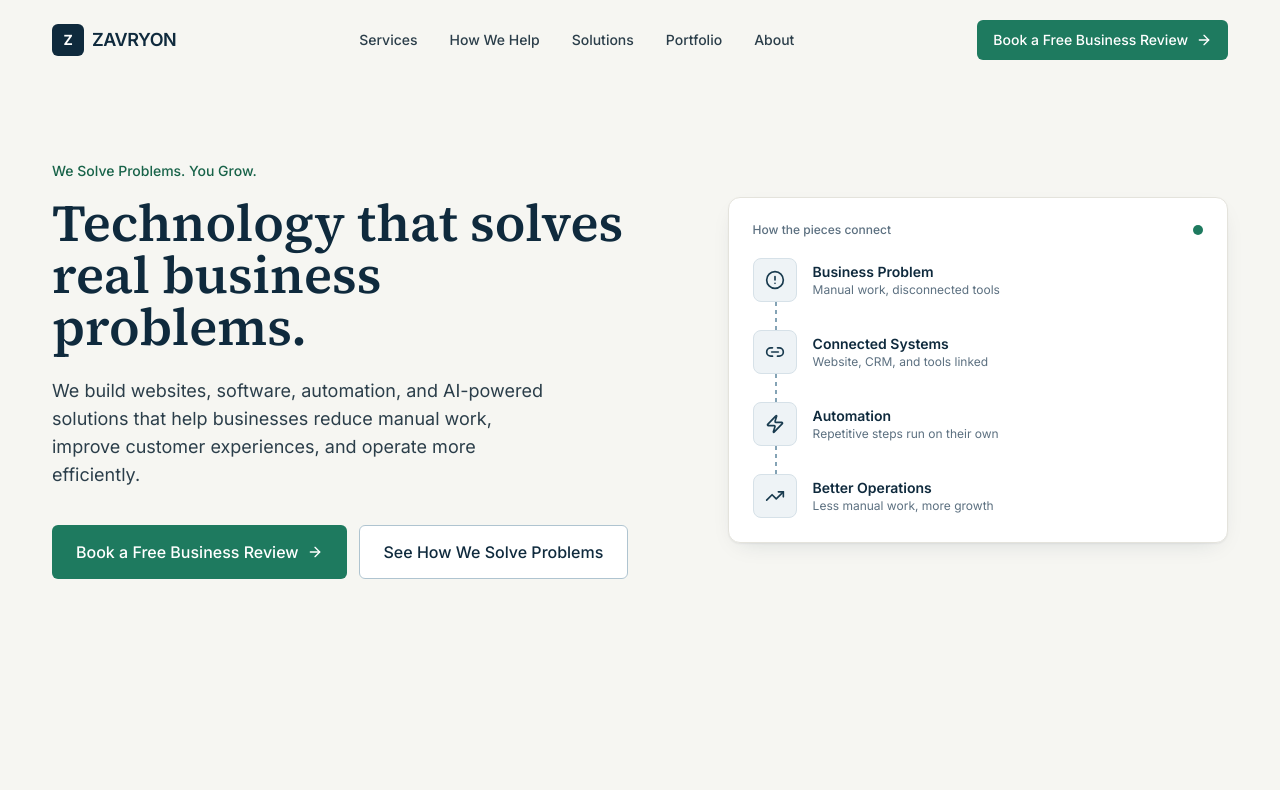
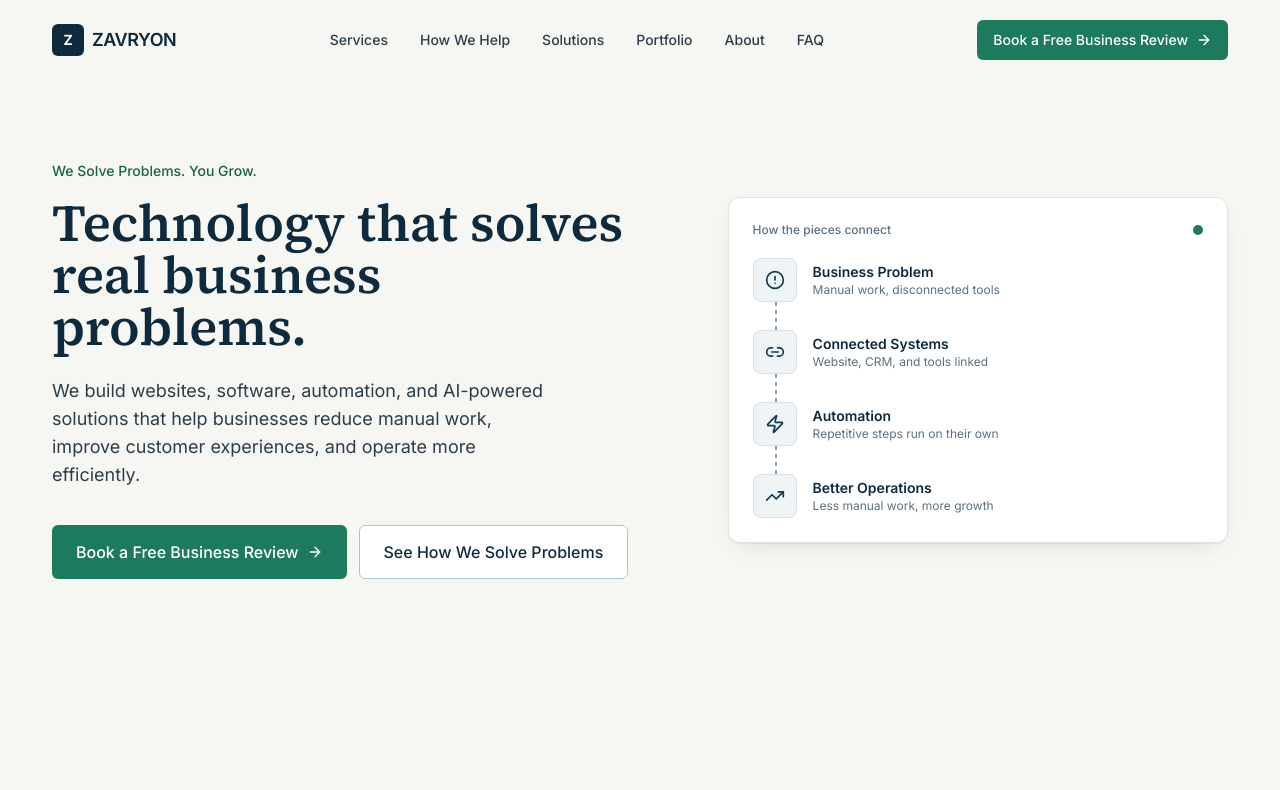
Before and after one commit to UsmanTariq29/Portfolio, a React (Vite) app: page / in a window 1280 px wide. Shown: the top 790 px of the page. Built offline with nearby package versions, Linux system fonts and the light colour scheme.

Commit message:
handled Snapshots

```diff
--- a/src/components/layout/Footer.tsx
+++ b/src/components/layout/Footer.tsx
@@ -7,6 +7,7 @@ const footerLinks = [
   { href: '#how-we-help', label: 'How We Help' },
   { href: '#portfolio', label: 'Portfolio' },
   { href: '#about', label: 'About' },
+  { href: '#faq', label: 'FAQ' },
   { href: '#contact', label: 'Contact' },
 ]
 
@@ -81,7 +82,6 @@ export function Footer() {
           <p>
             &copy; {year} {siteConfig.name}. All rights reserved.
           </p>
-          <p>Portfolio projects shown on this site are concept/demo projects unless explicitly identified otherwise.</p>
         </div>
       </Container>
     </footer>
--- a/src/components/layout/Header.tsx
+++ b/src/components/layout/Header.tsx
@@ -10,6 +10,7 @@ const navLinks = [
   { href: '#solutions', label: 'Solutions' },
   { href: '#portfolio', label: 'Portfolio' },
   { href: '#about', label: 'About' },
+  { href: '#faq', label: 'FAQ' },
 ]
 
 export function Header() {
--- /dev/null
+++ b/src/components/sections/FAQ.tsx
@@ -0,0 +1,34 @@
+import { Plus } from 'lucide-react'
+import { Container } from '@/components/ui/Container'
+import { SectionHeading } from '@/components/ui/SectionHeading'
+import { faqItems } from '@/data/faq'
+
+export function FAQ() {
+  return (
+    <section id="faq" className="bg-white py-20 sm:py-28">
+      <Container className="max-w-3xl">
+        <SectionHeading
+          title="Questions worth asking"
+          description="Fair questions to ask any agency before working together — answered directly."
+        />
+
+        <div className="mt-10 divide-y divide-line border-y border-line">
+          {faqItems.map((item) => (
+            <details key={item.question} className="group py-5">
+              <summary className="flex cursor-pointer list-none items-start justify-between gap-4 text-base font-medium text-navy-900 marker:content-none">
+                <span>{item.question}</span>
+                <Plus
+                  className="mt-0.5 h-5 w-5 shrink-0 text-signal-600 transition-transform duration-200 group-open:rotate-45"
+                  aria-hidden="true"
+                />
+              </summary>
+              <p className="mt-3 max-w-2xl text-sm leading-relaxed text-steel">
+                {item.answer}
+              </p>
+            </details>
+          ))}
+        </div>
+      </Container>
+    </section>
+  )
+}
--- a/src/components/sections/Portfolio.tsx
+++ b/src/components/sections/Portfolio.tsx
@@ -1,7 +1,6 @@
 import { CheckCircle2 } from 'lucide-react'
 import { Container } from '@/components/ui/Container'
 import { SectionHeading } from '@/components/ui/SectionHeading'
-import { Badge } from '@/components/ui/Badge'
 import { portfolioProjects } from '@/data/portfolio'
 
 export function Portfolio() {
@@ -10,25 +9,32 @@ export function Portfolio() {
       <Container>
         <SectionHeading
           title="Portfolio"
-          description="Concept projects that show how these services come together in practice. These are demonstration builds, not client work."
+          description="A look at how these services come together in practice."
         />
 
-        <div className="mt-12 grid gap-8 lg:grid-cols-2">
+        <div className="mt-12 grid gap-8 xl:grid-cols-2">
           {portfolioProjects.map((project) => (
             <article
               key={project.id}
-              className="flex flex-col rounded-xl border border-line bg-white p-7 shadow-card"
+              className="flex flex-col overflow-hidden rounded-xl border border-line bg-white shadow-card"
             >
-              <div className="flex items-start justify-between gap-4">
+              <div className="border-b border-line bg-paper p-3 sm:p-4">
+                <img
+                  src={project.image}
+                  alt={project.imageAlt}
+                  loading="lazy"
+                  className="w-full rounded-lg border border-line"
+                  width={1240}
+                  height={800}
+                />
+              </div>
+
+              <div className="flex flex-1 flex-col p-7">
                 <div>
                   <h3 className="font-serif text-2xl font-semibold text-navy-900">
                     {project.name}
                   </h3>
                   <p className="mt-1 text-sm text-steel">{project.subtitle}</p>
-                </div>
-                <Badge tone="signal" className="shrink-0">
-                  {project.label}
-                </Badge>
                 </div>
 
                 <div className="mt-5 space-y-4">
@@ -82,6 +88,7 @@ export function Portfolio() {
                     </span>
                   ))}
                 </div>
+              </div>
             </article>
           ))}
         </div>
--- /dev/null
+++ b/src/data/faq.ts
@@ -0,0 +1,37 @@
+export interface FaqItem {
+  question: string
+  answer: string
+}
+
+export const faqItems: FaqItem[] = [
+  {
+    question: "You're a newer agency — why should I trust you with my project?",
+    answer:
+      "We're upfront about being early-stage. What we can offer is transparency — a clear process, a scoped proposal before any work begins, and direct communication with the person actually building your project rather than being routed through account managers.",
+  },
+  {
+    question: 'What happens after I book a Free Business Review?',
+    answer:
+      "We'll ask a few questions about how your business currently operates, then look at the specific website, workflow, or system you want improved. You'll get a short summary of what we found and a few practical next steps — whether or not you decide to work with us.",
+  },
+  {
+    question: 'How does pricing and payment work?',
+    answer:
+      'Every project is scoped and quoted before work begins, based on what you actually need — there is no fixed package pricing. Payment structure (e.g. deposit plus milestones) is agreed on in writing as part of the proposal, so there are no surprises partway through.',
+  },
+  {
+    question: 'Will my data and business information stay confidential?',
+    answer:
+      "Yes. We're happy to sign an NDA before discussing anything sensitive, and we don't reuse, publish, or share client information or code without permission.",
+  },
+  {
+    question: 'How quickly do you respond?',
+    answer:
+      'We aim to respond to new inquiries within one business day.',
+  },
+  {
+    question: 'Do you only work with US-based businesses?',
+    answer:
+      'The focus is on US small and mid-sized businesses, but the work is fully remote — location is rarely a blocker as long as there is reasonable overlap for communication.',
+  },
+]
--- a/src/data/portfolio.ts
+++ b/src/data/portfolio.ts
@@ -2,7 +2,8 @@ export interface PortfolioProject {
   id: string
   name: string
   subtitle: string
-  label: 'Concept Project'
+  image: string
+  imageAlt: string
   problem: string
   solution: string
   features: string[]
@@ -15,9 +16,11 @@ export const portfolioProjects: PortfolioProject[] = [
     id: 'leadflow',
     name: 'LeadFlow',
     subtitle: 'Lead Management & Follow-Up System',
-    label: 'Concept Project',
+    image: '/portfolio/leadflow-dashboard.svg',
+    imageAlt:
+      'LeadFlow dashboard showing captured leads, their status, and assigned follow-up automations.',
     problem:
-      'A concept for a small business that receives leads through its website but has no consistent way to qualify, track, or follow up with them — leads sit in an inbox until someone remembers to respond.',
+      'A small business receiving leads through its website with no consistent way to qualify, track, or follow up with them — leads sit in an inbox until someone remembers to respond.',
     solution:
       'A connected system that captures leads directly from the website, automatically qualifies them based on defined criteria, syncs them into a CRM, and triggers timely automated follow-up.',
     features: [
@@ -28,16 +31,18 @@ export const portfolioProjects: PortfolioProject[] = [
       'Business dashboard for lead status and activity',
     ],
     outcome:
-      'Illustrates how a business could respond to new leads faster and with less manual tracking, using automation instead of relying on someone to check an inbox.',
+      'Businesses respond to new leads faster and with less manual tracking, using automation instead of relying on someone to check an inbox.',
     technologies: ['React', 'TypeScript', 'Node.js', 'CRM API', 'Automation Workflow'],
   },
   {
     id: 'opsflow',
     name: 'OpsFlow',
     subtitle: 'Business Process Automation',
-    label: 'Concept Project',
+    image: '/portfolio/opsflow-dashboard.svg',
+    imageAlt:
+      'OpsFlow kanban board showing form submissions moving through Submitted, Processing, Review, and Complete stages.',
     problem:
-      'A concept for a small business where administrative work — intake forms, data entry, status updates — is repeated manually across multiple tools every day.',
+      'A small business where administrative work — intake forms, data entry, status updates — is repeated manually across multiple tools every day.',
     solution:
       'An automated pipeline that takes a form submission, processes and validates the data, routes it through the correct workflow, and updates connected systems automatically.',
     features: [
@@ -49,7 +54,7 @@ export const portfolioProjects: PortfolioProject[] = [
       'Reporting dashboard for completed and pending items',
     ],
     outcome:
-      'Illustrates how routine administrative work could move through a defined workflow automatically instead of depending on manual handoffs between people and tools.',
+      'Routine administrative work moves through a defined workflow automatically instead of depending on manual handoffs between people and tools.',
     technologies: ['React', 'TypeScript', 'Workflow Automation', 'REST API', 'Webhooks'],
   },
 ]
--- a/src/pages/Home.tsx
+++ b/src/pages/Home.tsx
@@ -5,6 +5,7 @@ import { Solutions } from '@/components/sections/Solutions'
 import { TrustSection } from '@/components/sections/TrustSection'
 import { Portfolio } from '@/components/sections/Portfolio'
 import { About } from '@/components/sections/About'
+import { FAQ } from '@/components/sections/FAQ'
 import { CTABanner } from '@/components/sections/CTABanner'
 import { Contact } from '@/components/sections/Contact'
 
@@ -18,6 +19,7 @@ export function Home() {
       <TrustSection />
       <Portfolio />
       <About />
+      <FAQ />
       <CTABanner />
       <Contact />
     </>
```
Also changed, not shown: public/leadflow-dashboard.svg (added), public/opsflow-dashboard.svg (added). Lines whose indentation alone changed are shown as unchanged.
